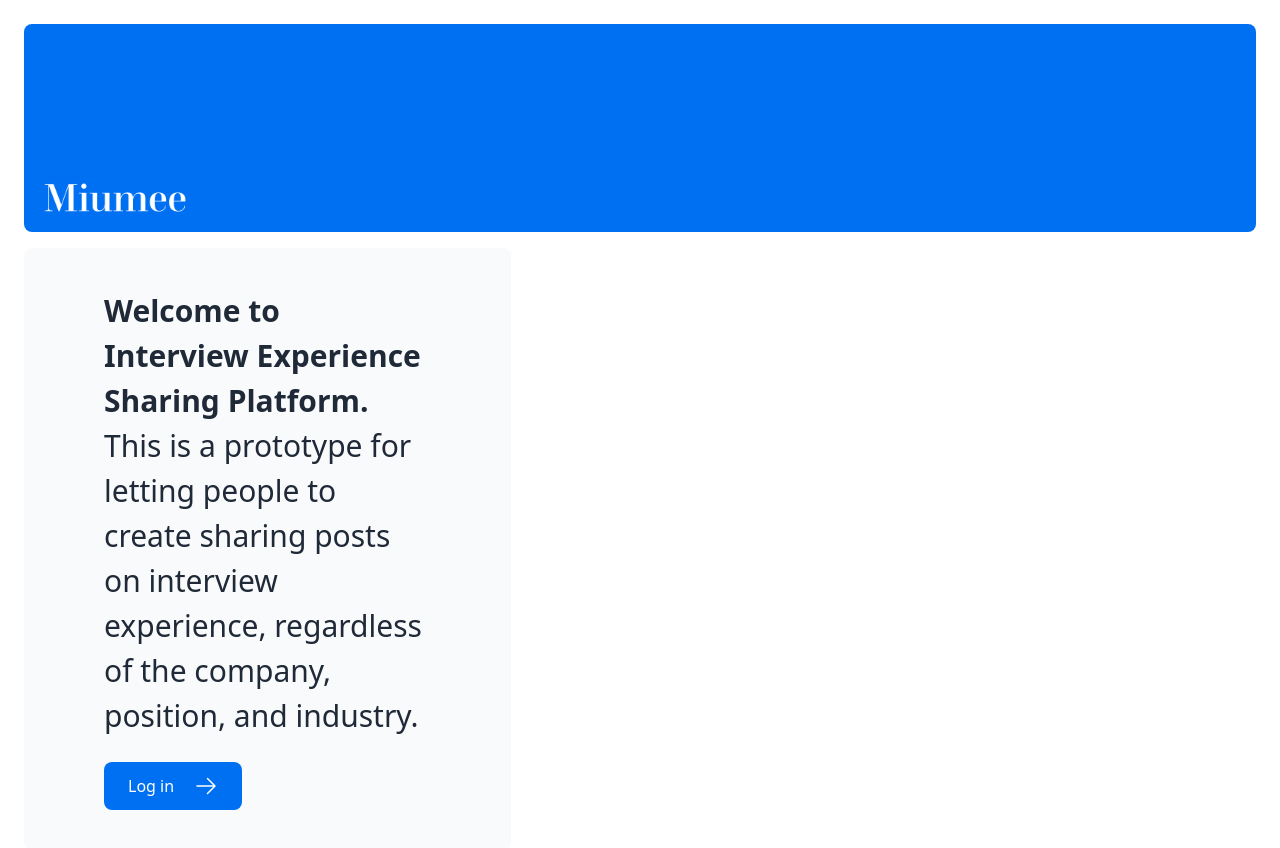
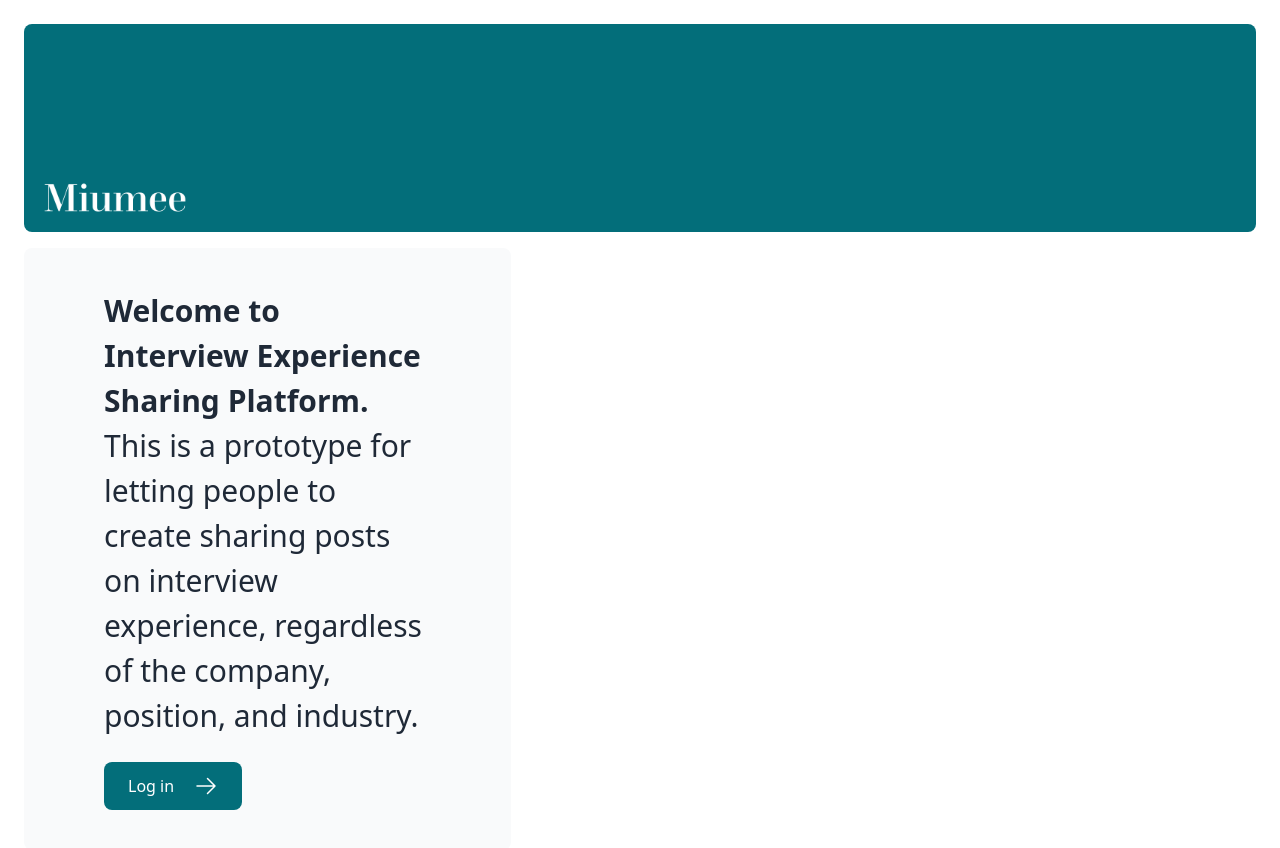
Before and after one commit to Lukehsu1999/interview-experience-sharing-platform, a Next.js app: page / in a window 1280 px wide. Shown: the top 848 px of the page. Built offline with nearby package versions, Linux system fonts and the light colour scheme.

Commit message:
navbar and navlink color scheme

```diff
--- a/app/page.tsx
+++ b/app/page.tsx
@@ -6,7 +6,7 @@ import Link from 'next/link';
 export default function Page() {
   return (
     <main className="flex min-h-screen flex-col p-6">
-      <div className="flex h-20 shrink-0 items-end rounded-lg bg-blue-500 p-4 md:h-52">
+      <div className="flex h-20 shrink-0 items-end rounded-lg bg-miumee-color-500 p-4 md:h-52">
         <MiumeeLogo/>
       </div>
       <div className="mt-4 flex grow flex-col gap-4 md:flex-row">
@@ -17,7 +17,7 @@ export default function Page() {
           </p>
           <Link
             href="/login"
-            className="flex items-center gap-5 self-start rounded-lg bg-blue-500 px-6 py-3 text-sm font-medium text-white transition-colors hover:bg-blue-400 md:text-base"
+            className="flex items-center gap-5 self-start rounded-lg bg-miumee-color-500 px-6 py-3 text-sm font-medium text-white transition-colors hover:bg-miumee-color-400 md:text-base"
           >
             <span>Log in</span> <ArrowRightIcon className="w-5 md:w-6" />
           </Link>
--- a/app/ui/posts/nav-links.tsx
+++ b/app/ui/posts/nav-links.tsx
@@ -31,9 +31,9 @@ export default function NavLinks() {
             key={link.name}
             href={link.href}
             className={clsx(
-              'flex h-[48px] grow items-center justify-center gap-2 rounded-md bg-gray-50 p-3 text-sm font-medium hover:bg-sky-100 hover:text-blue-600 md:flex-none md:justify-start md:p-2 md:px-3',
+              'flex h-[48px] grow items-center justify-center gap-2 rounded-md bg-gray-50 p-3 text-sm font-medium hover:bg-miumeeblue-100 hover:text-miumee-color-600 md:flex-none md:justify-start md:p-2 md:px-3',
               {
-                'bg-sky-100 text-blue-600': pathname === link.href,
+                'bg-miumeeblue-100 text-miumee-color-600': pathname === link.href,
               },
             )}
             passHref
--- a/app/ui/posts/sidenav.tsx
+++ b/app/ui/posts/sidenav.tsx
@@ -8,7 +8,7 @@ export default function SideNav() {
   return (
     <div className="flex h-full flex-col px-3 py-4 md:px-2">
       <Link
-        className="mb-2 flex h-20 items-end justify-start rounded-md bg-blue-600 p-4 md:h-40"
+        className="mb-2 flex h-20 items-end justify-start rounded-md bg-miumee-color-500 p-4 md:h-40"
         href="/"
       >
         <div className="w-32 text-white md:w-40">
@@ -24,7 +24,7 @@ export default function SideNav() {
             await signOut();
           }}
         >
-          <button className="flex h-[48px] w-full grow items-center justify-center gap-2 rounded-md bg-gray-50 p-3 text-sm font-medium hover:bg-sky-100 hover:text-blue-600 md:flex-none md:justify-start md:p-2 md:px-3">
+          <button className="flex h-[48px] w-full grow items-center justify-center gap-2 rounded-md bg-gray-50 p-3 text-sm font-medium hover:bg-miumeeblue-100 hover:text-miumee-color-500 md:flex-none md:justify-start md:p-2 md:px-3">
             <PowerIcon className="w-6" />
             <div className="hidden md:block">Sign Out</div>
           </button>
--- a/tailwind.config.ts
+++ b/tailwind.config.ts
@@ -23,6 +23,7 @@ const config: Config = {
           600: '#01373D',
         },
         'miumeeblue':{
+          100: '#D5F5F9',
           400: '#03DAF2',
           500: '#03C0D5'
         }
```
